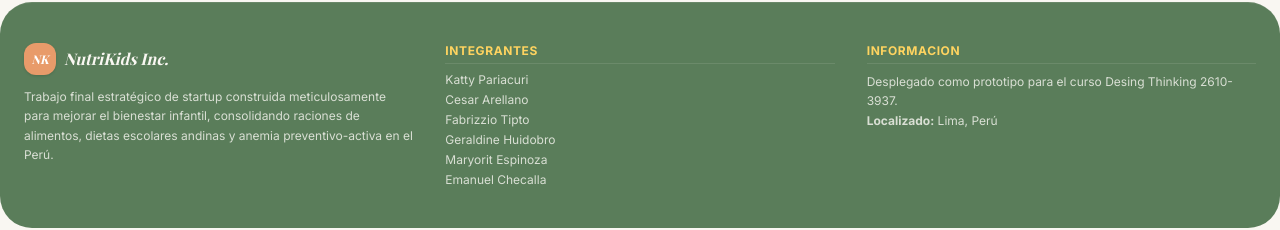
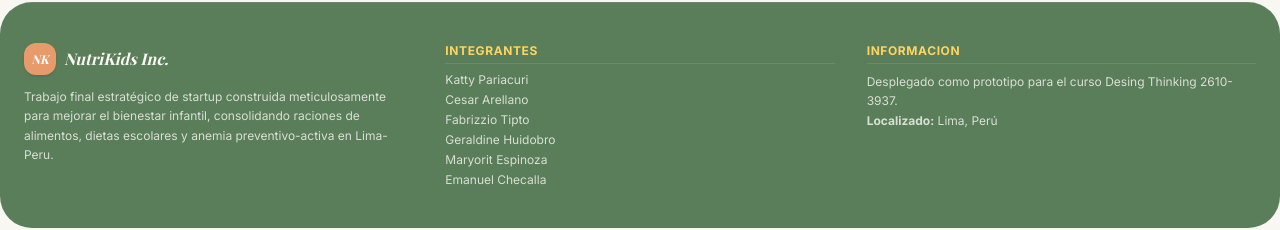
Before and after one commit to emanuelforcultural-glitch/nutrikids-1-, a React (Vite) app: page / in a window 1280 px wide. Shown: the part 2985-3215 px from the top of the page. Built offline with nearby package versions, Linux system fonts and the light colour scheme; a web font is replaced by a local one.

Commit message:
Update App.tsx

```diff
--- a/src/App.tsx
+++ b/src/App.tsx
@@ -1482,7 +1482,7 @@ export default function App() {
               <span className="font-serif italic font-bold text-base">NutriKids Inc.</span>
             </div>
             <p className="text-[#F9F7F2]/80 leading-relaxed">
-              Trabajo final estratégico de startup construida meticulosamente para mejorar el bienestar infantil, consolidando raciones de alimentos, dietas escolares andinas y anemia preventivo-activa en el Perú.
+              Trabajo final estratégico de startup construida meticulosamente para mejorar el bienestar infantil, consolidando raciones de alimentos, dietas escolares y anemia preventivo-activa en Lima-Peru.
             </p>
           </div>
 
```
